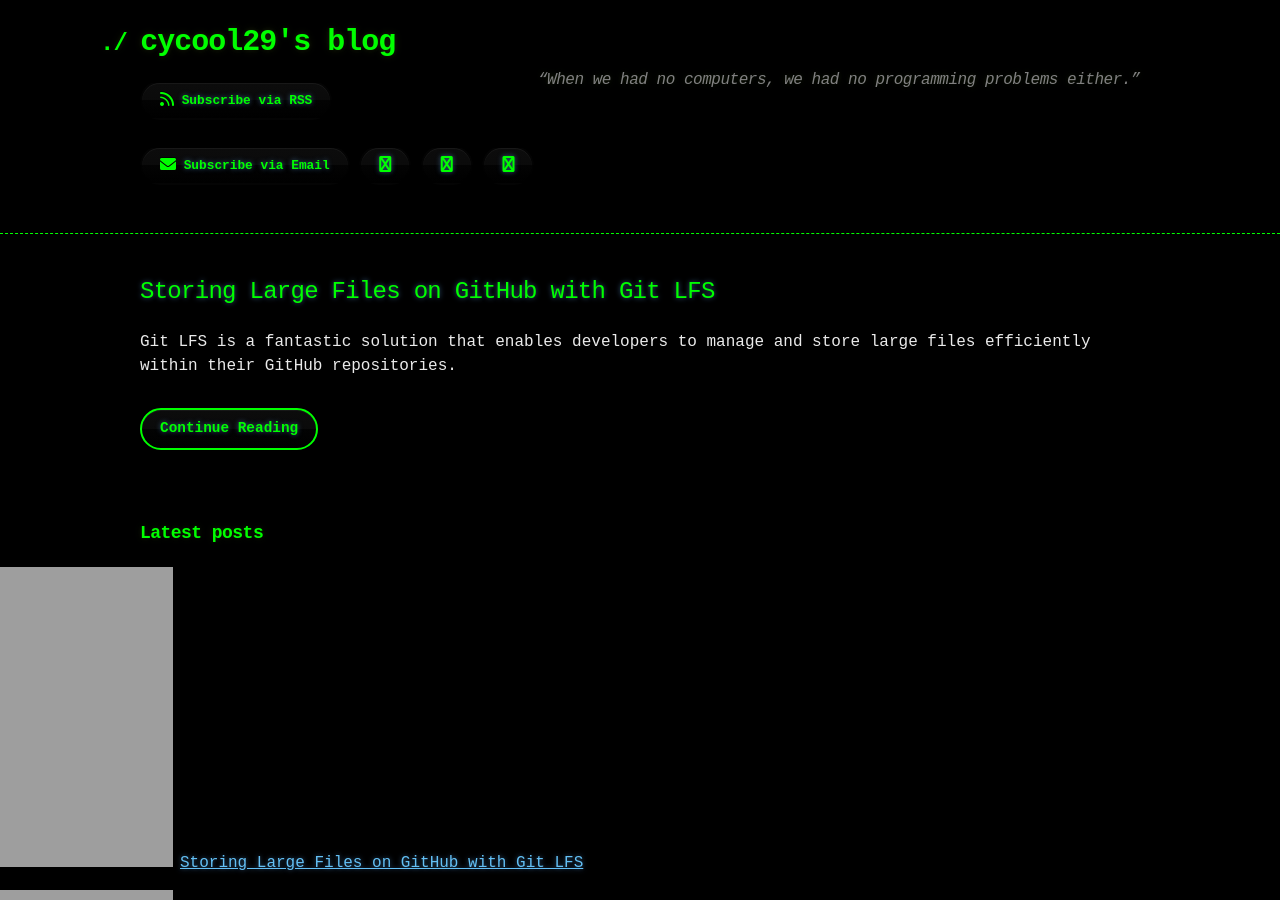
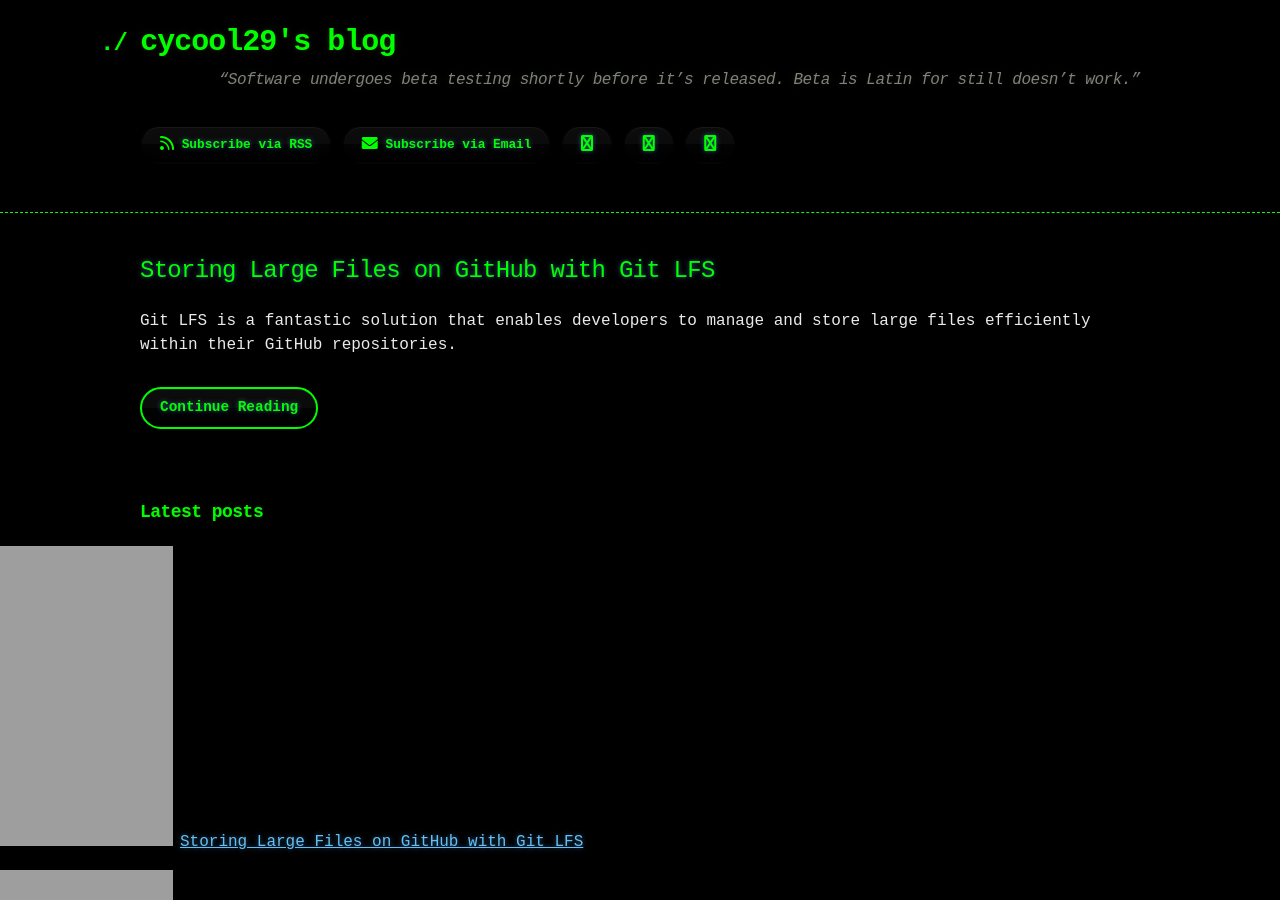
Before and after one commit to cycool29/cycool29.github.io, a Jekyll site: the page built from index.md, in a window 1280 px wide and 900 px high. Built offline with Jekyll 4.4.1, drawn with Linux system fonts in a browser that asks for light colours; a style sheet for code colours, icons or effects is not loaded.

Commit message:
Update quotes

```diff
--- a/_config.yml
+++ b/_config.yml
@@ -1,5 +1,5 @@
 title: cycool29's blog
-description: "“When we had no computers, we had no programming problems either.” "
+description: "“Software undergoes beta testing shortly before it’s released. Beta is Latin for still doesn’t work.” "
 bio: A high school student. Intermediate in Python, Git, Bash. Learning JavaScript. He/Him. "
 author: cycool29
 url: https://cycool29.github.io
```
